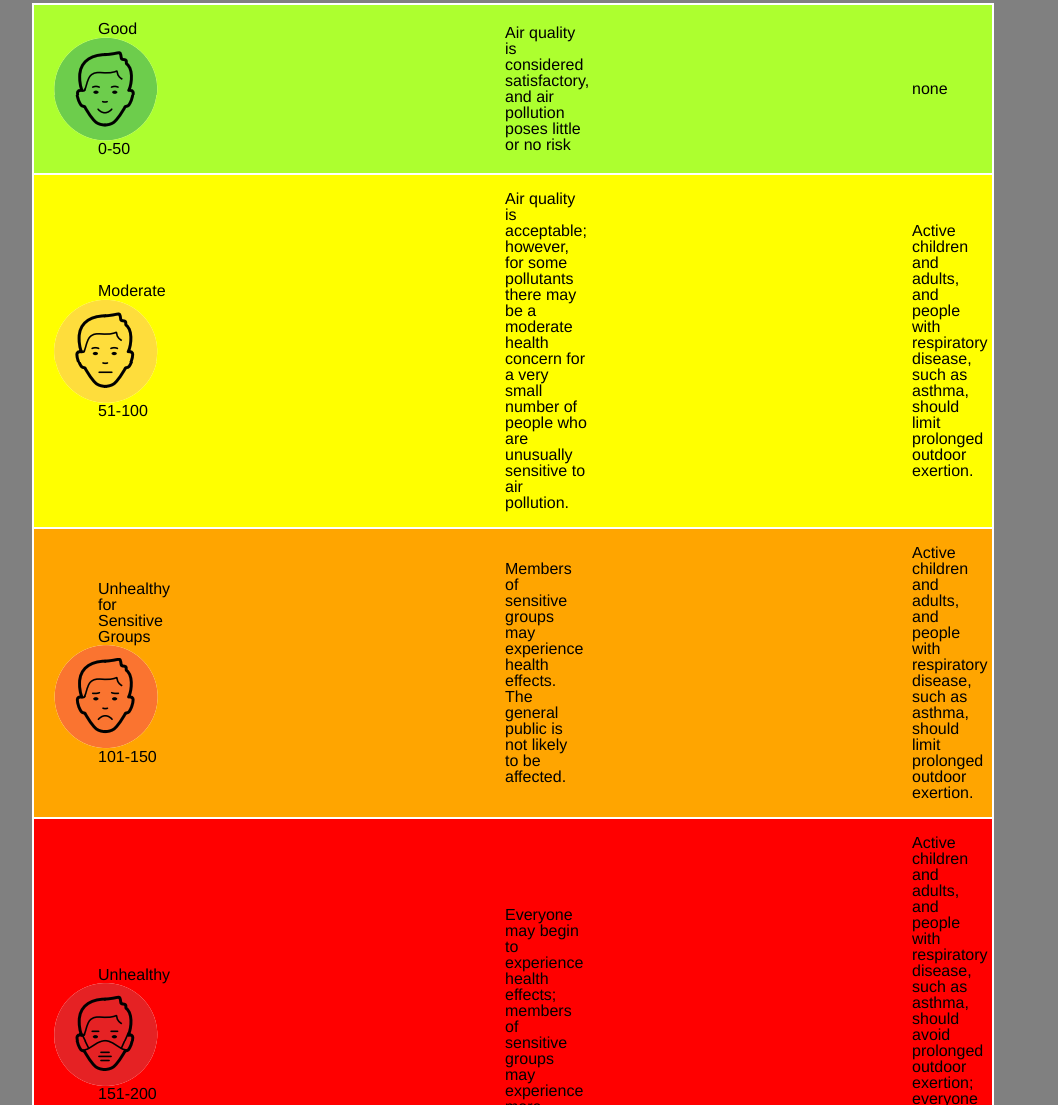
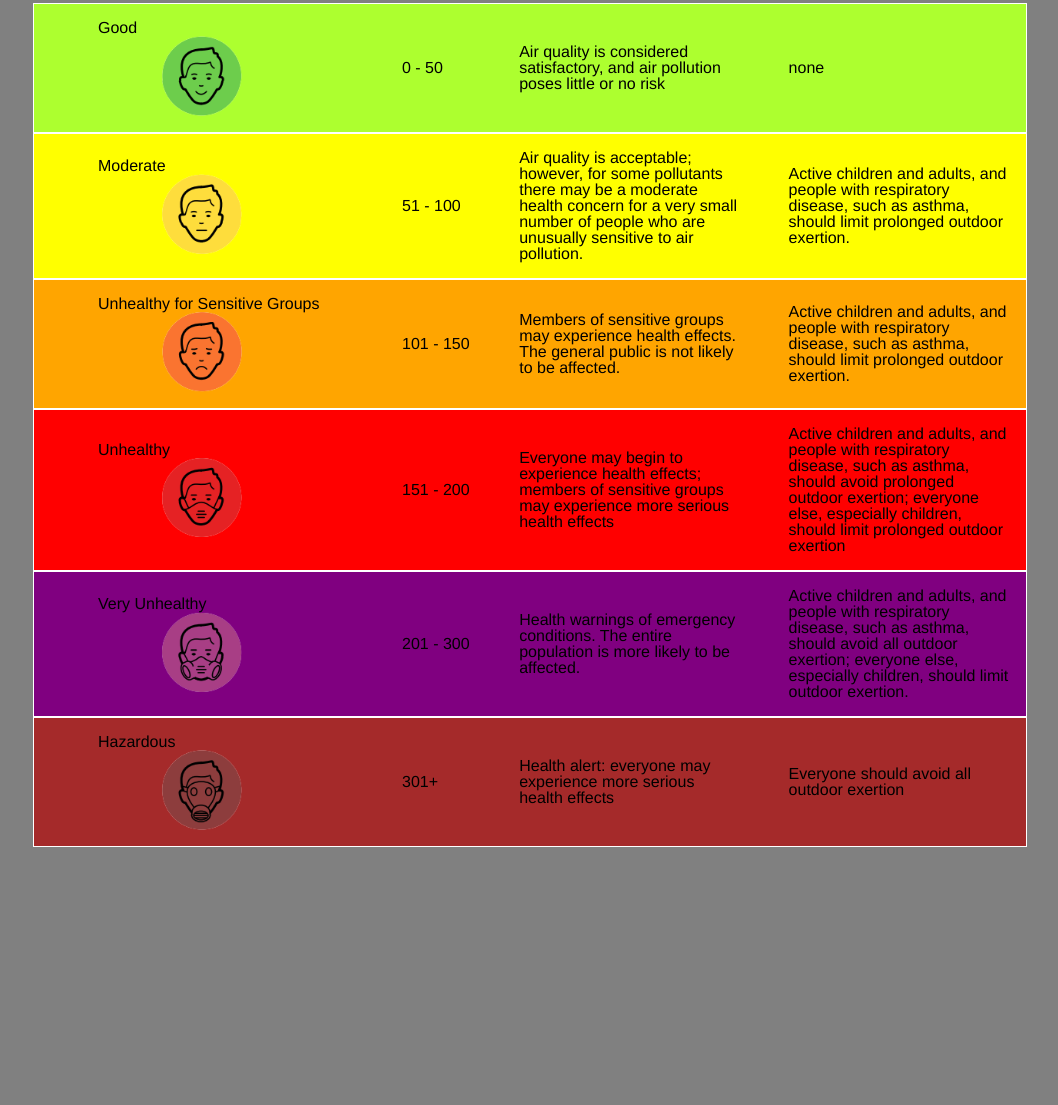
Before and after one commit to cowfish813/SF-AQI, a website with bundled scripts: page index.html in a window 1280 px wide. Shown: the part 933-2038 px from the top of the page, without its empty margins (127-1185 px from the left). After the commit the page ends 1812 px from the top, so only its background shows below. Built offline with nearby package versions, Linux system fonts and the light colour scheme; no server answers.

Commit message:
styled legend

```diff
--- a/app.js
+++ b/app.js
@@ -2,7 +2,6 @@
 const csvSF = "https://raw.githubusercontent.com/cowfish813/D3.js/master/csv%20files/san-francisco-arkansas%20street%2C%20san%20francisco%2C%20california-air-quality.csv";
 const data = {};
 
-//widget
 // "/san-francisco/san-francisco-arkansas-street" //can change city
 // token "9c249e12bd6b8b2edc5681e555d3f5454a6488b3" //how to hide this key without jquery/react?
 const widget = () => (fetch('https://api.waqi.info/feed/california/san-francisco/san-francisco-arkansas-street/?token=9c249e12bd6b8b2edc5681e555d3f5454a6488b3')
--- a/d3.css
+++ b/d3.css
@@ -62,15 +62,14 @@ body {
 .legend {
 	display: flex;
 	flex-wrap: wrap;
-	border: solid white 1px;
+	/* border: solid white 1px; */
 	margin-bottom: 2rem;
-	/* wot. */
-	/* width: 31.25rem; */
+
 	width: 60rem;
 
 }
 
-.indicontainer {
+.container {
 	display: flex;
 	/* flex-wrap: wrap; */
 	justify-content: space-between;
@@ -80,29 +79,44 @@ body {
 	width: inherit;
 }
 
-.icondicator {
+.indicator {
 	display: flex;
 	flex-direction: column;
 	justify-content: center;
 	align-items: center;
-	/* align-self: center; */
-}
-.icondicator p {
-	/* display: flex;
-	align-items: center;
-	justify-content: center; */
+	text-align: center;
+	align-content: center;
+	align-self: center;
 }
 
-.indicontainer p {
-	width: 4rem;
+
+.container p {
+	width: 16rem;
 	display: flex;
 	align-items: center;
 	margin-left: 3rem;
+	/* border: 1px white solid; */
 }
-
+#lnum {
+	width: 5rem;
+}
 
 .APIwidget {
 	margin: 5rem;
+}
+.APIwidget span {
+	margin-bottom: 1rem;
+}
+#title_conditions {
+	font-weight: bolder;
+	font-size: 1.5rem;
+}
+#aqi {
+	font-size: 4rem;
+}
+#city {
+	text-align: center;
+	/* font-size: .9rem; */
 }
 
 
--- a/index.html
+++ b/index.html
@@ -17,7 +17,7 @@
 
 
     <!-- does this work? -->
-<script type="text/javascript" charset="utf-8">
+<!-- <script type="text/javascript" charset="utf-8">
     (function (w, d, t, f) {
         w[f] = w[f] || function (c, k, n) {
             s = w[f], k = s['k'] = (s['k'] || (k ? ('&k=' + k) : '')); s['c'] =
@@ -26,7 +26,7 @@
             e.parentNode.insertBefore(L, e);
         };
     })(window, document, 'script', '_aqiFeed');
-</script>
+</script> -->
         <!--  -->
 
 
@@ -51,74 +51,83 @@
         <div class="midbody">
             <div id="my_dataviz"></div>
 
+            <div class="stats">
+                <div>
                     <div class="APIwidget" id="aqi_widget">
-                <!-- <h1>Conditions Today</h1> -->
                         <span id="title_conditions"></span>
                         <span id="status"></span>
                         <span id="aqi"></span>
                         <span id="city"></span>
-                <!-- how to use their code to make their widget?? -->
-                <!-- <span id="city-aqi-container"></span> -->
+                    </div>
+                    <!-- add one of those mask guys i guess? -->
                 </div>
 
+                <div class=forecast>
+                    <!-- future content -->
+                </div>
+            </div>
+    <!-- aqi -->
+    <!-- air pollution level -->
+    <!-- health implications -->
+    <!-- cautionary statement (for PM2.5) -->
             <div class="legend">
-                <div class="indicontainer good">
-                    <div class="icondicator">
-                        <p>Good</p>
-                        <img class="indicator" src="./assets/aqi/1.png" alt="">
-                        <p>0-50</p>
+                <div class="container good">
+                    <div class="indicator">
+                        <p class="lstatus">Good</p>
+                        <img class="icon" src="./assets/aqi/1.png" >
                     </div>
-                    <p>Air quality is considered satisfactory, and air pollution poses little or no risk</p>
-                    <p>none</p>
+                    <p class="lnums" id="lnum">0 - 50</p>
+                    <p class="imp">Air quality is considered satisfactory, and air pollution poses little or no risk</p>
+                    <p class="statement">none</p>
                 </div>
-                <div class="indicontainer moderate">
-                    <div class="icondicator">
-                        <p>Moderate</p>
-                        <img class="indicator" src="./assets/aqi/2.png" alt="">
-                        <p>51-100</p>
+                <div class="container moderate">
+                    <div class="indicator">
+                        <p class="lstatus">Moderate</p>
+                        <img class="icon" src="./assets/aqi/2.png" >
                     </div>
-                    <p>Air quality is acceptable; however, for some pollutants there may be a moderate health concern for a very small number
+                    <p class="lnums" id="lnum">51 - 100</p>
+                    <p class="imp">Air quality is acceptable; however, for some pollutants there may be a moderate health concern for a very small number
                     of people who are unusually sensitive to air pollution.</p>
-                    <p>Active children and adults, and people with respiratory disease, such as asthma, should limit prolonged outdoor
+                    <p class="statement">Active children and adults, and people with respiratory disease, such as asthma, should limit prolonged outdoor
                     exertion.</p>
                 </div>
-                <div class="indicontainer usg">
-                    <div class="icondicator">
-                        <p>Unhealthy for Sensitive Groups</p>
-                        <img class="indicator" src="./assets/aqi/3.png" alt="">
-                        <p>101-150</p>
+                <div class="container usg">
+                    <div class="indicator">
+                        <p class="lstatus">Unhealthy for Sensitive Groups</p>
+                        <img class="icon" src="./assets/aqi/3.png" >
                     </div>
-                    <p>Members of sensitive groups may experience health effects. The general public is not likely to be affected.</p>
-                    <p>Active children and adults, and people with respiratory disease, such as asthma, should limit prolonged outdoor
+                    <p class="lnums" id="lnum">101 - 150</p>
+                    <p class="imp">Members of sensitive groups may experience health effects. The general public is not likely to be affected.</p>
+                    <p class="statement">Active children and adults, and people with respiratory disease, such as asthma, should limit prolonged outdoor
                     exertion.</p>
                 </div>
-                <div class="indicontainer uh">
-                    <div class="icondicator">
-                        <p>Unhealthy</p>
-                        <img class="indicator" src="./assets/aqi/4.png" alt="">
-                        <p>151-200</p>
+                <div class="container uh">
+                    <div class="indicator">
+                        <p class="lstatus">Unhealthy</p>
+                        <img class="icon" src="./assets/aqi/4.png" >
                     </div>
-                    <p>Everyone may begin to experience health effects; members of sensitive groups may experience more serious health effects</p>
-                    <p>Active children and adults, and people with respiratory disease, such as asthma, should avoid prolonged outdoor
+                    <p class="lnums" id="lnum">151 - 200</p>
+                    <p class="imp">Everyone may begin to experience health effects; members of sensitive groups may experience more serious health effects</p>
+                    <p class="statement">Active children and adults, and people with respiratory disease, such as asthma, should avoid prolonged outdoor
                     exertion; everyone else, especially children, should limit prolonged outdoor exertion</p>
                 </div>
-                <div class="indicontainer vuh">
-                    <div class="icondicator">
-                        <p>Very Unhealthy</p>
-                        <img class="indicator" src="./assets/aqi/5.png" alt="">
-                        <p>201-300</p>
+                <div class="container vuh">
+                    <div class="indicator">
+                        <p class="lstatus">Very Unhealthy</p>
+                        <img class="icon" src="./assets/aqi/5.png" >
                     </div>
-                    <p>Health warnings of emergency conditions. The entire population is more likely to be affected.</p>
-                    <p>Active children and adults, and people with respiratory disease, such as asthma, should avoid all outdoor exertion; everyone else, especially children, should limit outdoor exertion. </p>
+                    <p class="lnums" id="lnum">201 - 300</p>
+                    <p class="imp">Health warnings of emergency conditions. The entire population is more likely to be affected.</p>
+                    <p class="statement">Active children and adults, and people with respiratory disease, such as asthma, should avoid all outdoor exertion; everyone else, especially children, should limit outdoor exertion. </p>
                 </div>
-                <div class="indicontainer haz">
-                    <div  class="icondicator">
-                        <p>Hazardius</p>
-                        <img class="indicator" src="./assets/aqi/6.png" alt="">
-                        <p>301+</p>
+                <div class="container haz">
+                    <div class="indicator">
+                        <p class="lstatus">Hazardous</p>
+                        <img class="icon" src="./assets/aqi/6.png" >
                     </div>
-                    <p>Health alert: everyone may experience more serious health effects</p>
-                    <p>Everyone should avoid all outdoor exertion</p>
+                    <p class="lnums" id="lnum">301+</p>
+                    <p class="imp">Health alert: everyone may experience more serious health effects</p>
+                    <p class="statement">Everyone should avoid all outdoor exertion</p>
                 </div>
             </div>
 
```
Lines whose indentation alone changed are shown as unchanged.
